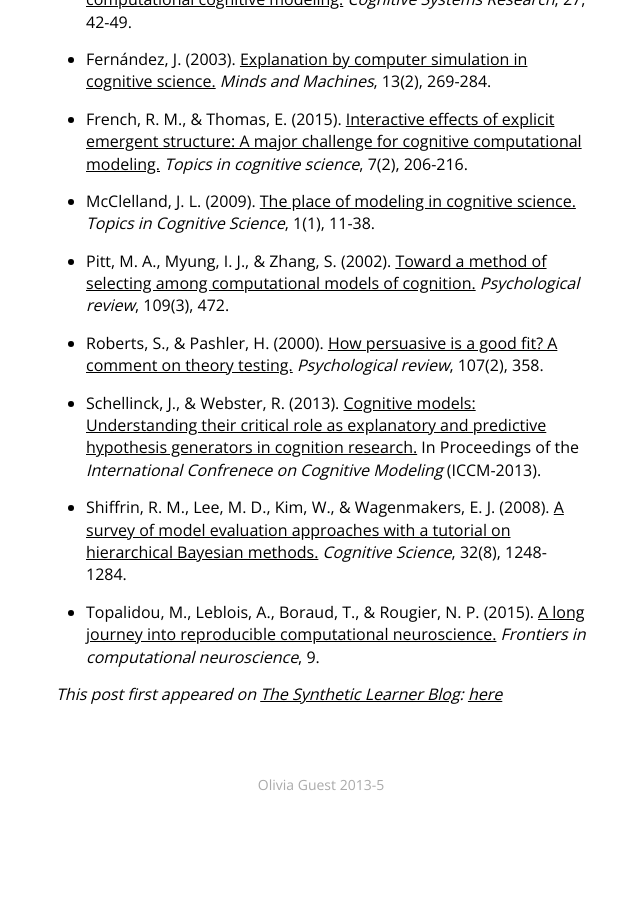
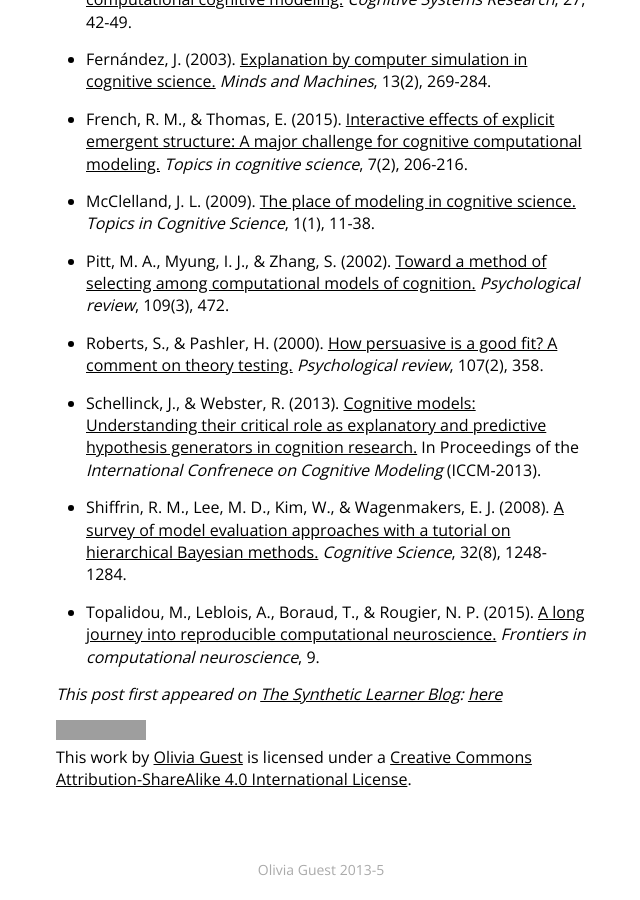
Before and after one commit to oliviaguest/oliviaguest.github.io, a Jekyll site: the page built from _posts/2015-10-02-Replication-in-Computational-Cognitive-Modelling.md, in a window 1280 px wide and 900 px high, scrolled down 8715 px. Shown: the whole window, without its empty margins (319-959 px from the left). Built offline with Jekyll 4.4.1, drawn with Linux system fonts in a browser that asks for light colours; nearby versions of some CDN libraries; comment, search, counter and statistics services are not loaded; before the commit the page ends 9530 px from its top, so only the background shows below that; grey boxes are pictures that could not be loaded.

Commit message:
Update 2015-10-02-Replication-in-Computational-Cognitive-Modelling.md

```diff
--- a/_posts/2015-10-02-Replication-in-Computational-Cognitive-Modelling.md
+++ b/_posts/2015-10-02-Replication-in-Computational-Cognitive-Modelling.md
@@ -103,3 +103,5 @@
 - Topalidou, M., Leblois, A., Boraud, T., & Rougier, N. P. (2015). [A long journey into reproducible computational neuroscience.](http://journal.frontiersin.org/article/10.3389/fncom.2015.00030/full) _Frontiers in computational neuroscience_, 9.
 
 _This post first appeared on [The Synthetic Learner Blog](http://bootphon.blogspot.fr/): [here](http://bootphon.blogspot.fr/)_
+
+<a rel="license" href="http://creativecommons.org/licenses/by-sa/4.0/"><img alt="Creative Commons License" style="border-width:0" src="https://i.creativecommons.org/l/by-sa/4.0/88x31.png" /></a><br />This work by <a xmlns:cc="http://creativecommons.org/ns#" href="http://oliviaguest.com" property="cc:attributionName" rel="cc:attributionURL">Olivia Guest</a> is licensed under a <a rel="license" href="http://creativecommons.org/licenses/by-sa/4.0/">Creative Commons Attribution-ShareAlike 4.0 International License</a>.
```
